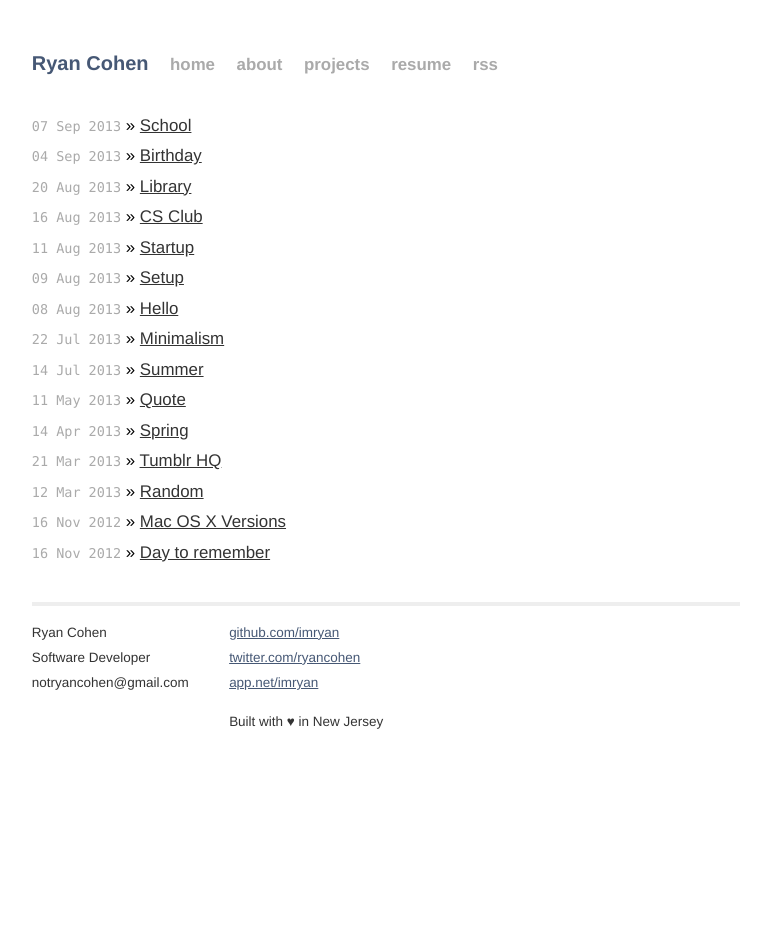
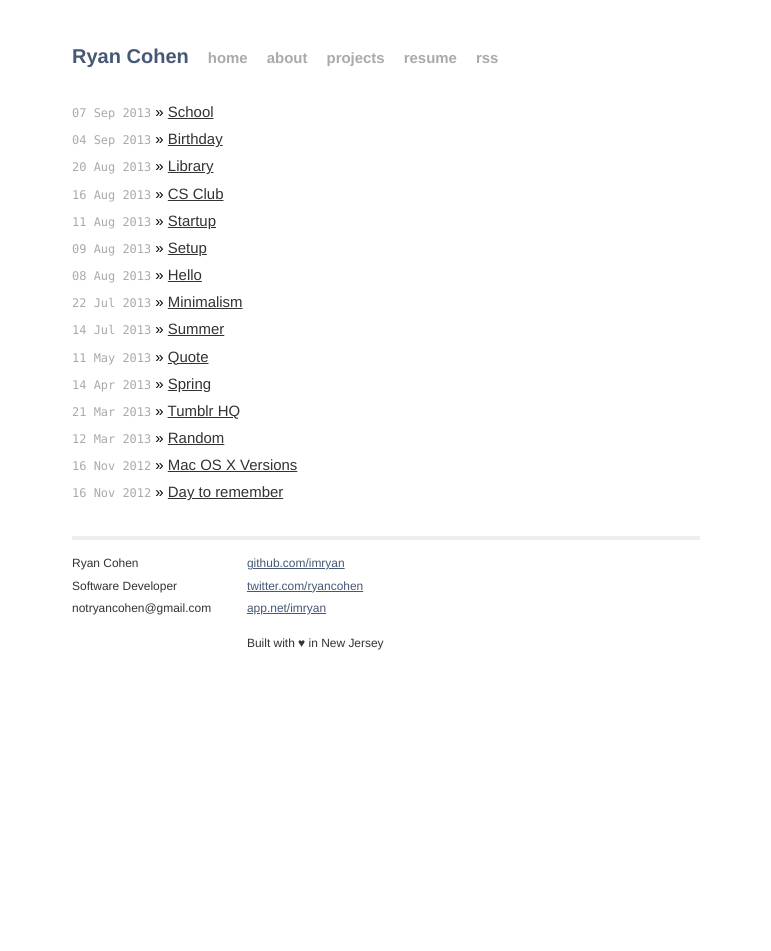
Before and after one commit to imryan/imryan.github.io, a Jekyll site: the page built from index.html, in a window 1280 px wide. Shown: the whole page, without its empty margins (254-1025 px from the left). Built offline with Jekyll 4.4.1, drawn with Linux system fonts in a browser that asks for light colours; Markdown is read by kramdown in place of the engine named in the settings.

Commit message:
Body font size tweaked

```diff
--- a/css/main.css
+++ b/css/main.css
@@ -14,8 +14,8 @@ html, body { height: 100%; }
 
 body {
   background-color: white;
-  font: 12px "Helvetica Neue", helvetica, arial, sans-serif;
-  font-size: 11pt;
+  font: 12pt "Helvetica Neue", helvetica, arial, sans-serif;
+  font-size: small;
   text-align: center;
 }
 
```
